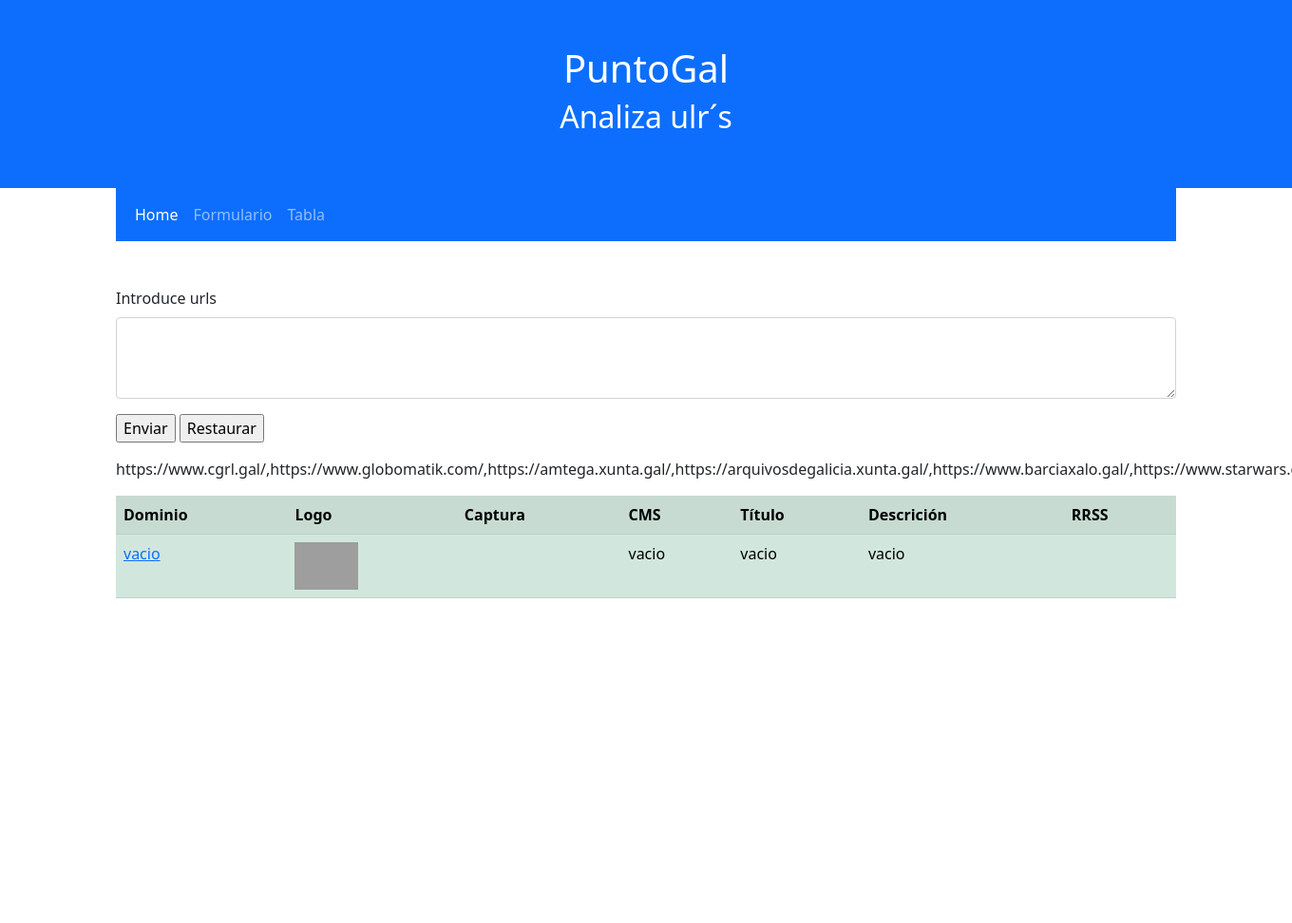
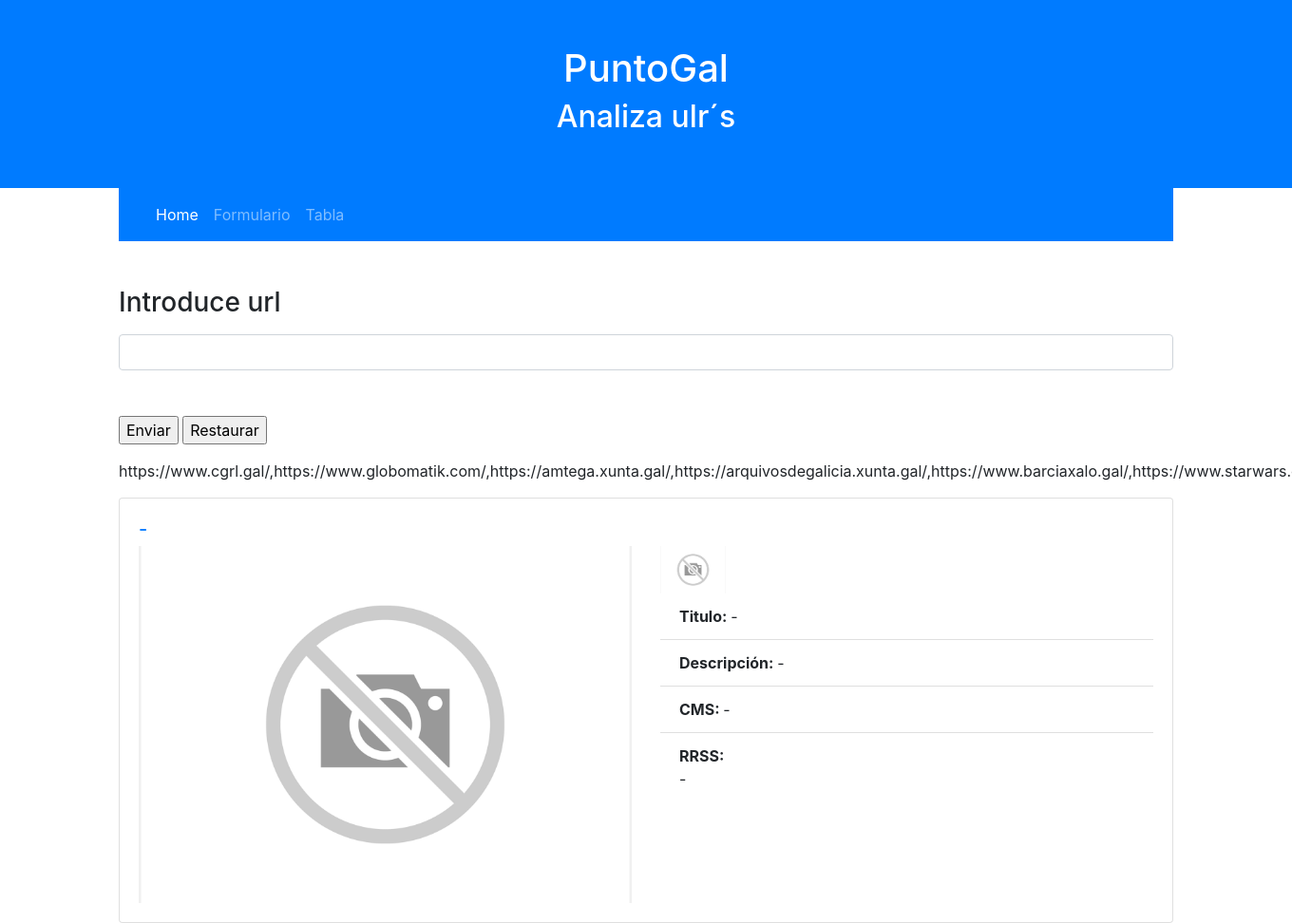
Before and after one commit to danizd/dominios, a Django app: page / in a window 1360 px wide; the page is wider, and only the part inside the window is pictured. Shown: that part at 95% size. Before the commit the page ends 630 px from the top of that part, so only its background shows below. Run offline with Django 3.2, Linux system fonts and the light colour scheme; some libraries are stand-ins or nearby versions; grey boxes are pictures that could not be loaded.

Commit message:
Incluida captura de web e headers

```diff
--- a/aplicacion/templates/aplicacion/formulario.html
+++ b/aplicacion/templates/aplicacion/formulario.html
@@ -1,15 +1,24 @@
-<!DOCTYPE html>
-<html lang="en">
 <head>
-  <title>Puntogal | Formulario</title>
   <meta charset="utf-8">
-  <meta name="viewport" content="width=device-width, initial-scale=1">
-  <link href="https://cdn.jsdelivr.net/npm/bootstrap@5.1.3/dist/css/bootstrap.min.css" rel="stylesheet">
-  <script src="https://cdn.jsdelivr.net/npm/bootstrap@5.1.3/dist/js/bootstrap.bundle.min.js"></script>
+  <meta name="viewport" content="width=device-width, initial-scale=1, shrink-to-fit=no">
+  <meta name="description" content="">
+  <meta name="author" content="">
+  <link rel="icon" href="favicon.ico">
+
+  <title> Puntogal | Dani Versión </title>
+
+    {# Cargamos la librería #}
+  {% load bootstrap4 %}
+
+  {# CSS Bootstrap #}
+  {% bootstrap_css %}
+
+
 </head>
 <body>
+{% block content %}
 
-<body>
+
 <div class="container-fluid p-5 bg-primary text-white text-center">
   <h1>PuntoGal</h1>
   <h2>Analiza ulr´s </h2>
@@ -33,7 +42,7 @@
       </div>
     </div>
   </nav>
-      <div class="row  mt-5">
+  <div class="mt-5">
     <form method="POST" class="post-form">
       {% csrf_token %}
 
@@ -43,9 +52,9 @@
       {{ form.non_field_errors }}
 
 
-          <div class="mb-3">
-            <label for="exampleFormControlTextarea1" class="form-label">Introduce urls</label>
-            <textarea name="text" class="form-control" id="exampleFormControlTextarea1" rows="3"></textarea>
+      <div class="mb-5 mt-5">
+        <label for="exampleFormControlTextarea1" class="form-label"><h3>Introduce url</h3></label>
+        <input name="text" class="form-control" id="exampleFormControlTextarea1" ></input>
       </div>
       <p>
         <input type="submit" value="Enviar">
@@ -53,43 +62,54 @@
       </p>
     </form>
 
-        <p>https://www.cgrl.gal/,https://www.globomatik.com/,https://amtega.xunta.gal/,https://arquivosdegalicia.xunta.gal/,https://www.barciaxalo.gal/,https://www.starwars.com/   </p>
+    <p>
+      https://www.cgrl.gal/,https://www.globomatik.com/,https://amtega.xunta.gal/,https://arquivosdegalicia.xunta.gal/,https://www.barciaxalo.gal/,https://www.starwars.com/
+    </p>
   </div>
 
 
 
   {{ form.text}}
 
-      <table class="table table-success table-striped">
-        <tr>
-          <th scope="col">Dominio</th>
-          <th scope="col">Logo</th>
-          <th scope="col">Captura</th>
-          <th scope="col">CMS</th>
-          <th scope="col">Título</th>
-          <th scope="col">Descrición</th>
-          <th scope="col">RRSS</th>
-        </tr>
+
   {% for key, post in thislist.items %}
-        <tr>
-            <td><a target="_blank" href=" {{ post.dominio }}" > {{ post.dominio }}</a></td>
-            <td><img src="{{ post.logo }}"  height="50" alt="me"></td>
-            <td><img src="{{ post.captura }}" ></td>
-            <td>{{ post.cms }}</td>
-            <td>{{ post.titulo }}</td>
-            <td>{{ post.descripcion }}</td>
-            <td>
-              {% for po in post.rrss  %}
-                {{ po }}
+  <div class="card">
+    <div class="card-body">
+      <h5 class="card-title"><a target="_blank" href="http://{{ post.dominio }}"> {{ post.dominio }}</a></h5>
+      <h6 class="card-subtitle mb-2 text-muted"></h6>
+      <div class="row">
+        <div class="col-sm-6">
+          <img class="captura" src="http://{{ request.get_host }}{{ post.captura }}" width="100%" alt="me">
+        </div>
+        <div class="col-sm-6">
+          <img class="logo" src="{{ post.logo }}" height="50" alt="me">
+          <ul class="list-group list-group-flush">
+            <li class="list-group-item"><strong>Titulo: </strong> {{ post.titulo }}</li>
+            <li class="list-group-item"><strong>Descripción: </strong> {{ post.descripcion }}</li>
+            <li class="list-group-item"><strong>CMS: </strong> {{ post.cms }}</li>
+            <li class="list-group-item"><strong>RRSS: </strong>
+              {% for po in post.rrss %}
+                 <p>{{ po }}</p>
               {% endfor %}
-            </td>
-        </tr>
+            </li>
+            {% for key, value in post.infoserver.items %}
+            <li class="list-group-item"><strong>{{ key }}: </strong> {{ value }}</li>
             {% endfor %}
-    </table>
+          </ul>
+      </div>
+    </div>
+  </div>
+  {% endfor %}
 
 
 
 </div>
 
+{% endblock %}
+
+
+{# JS y jQuery Bootstrap #}
+{% bootstrap_javascript jquery='full' %}
+
 </body>
 </html>
--- a/aplicacion/views.py
+++ b/aplicacion/views.py
@@ -6,6 +6,8 @@ from urllib.request import urlopen
 import requests
 from inspect import getmembers
 from pprint import pprint
+import pyautogui
+from django.conf import settings
 
 
 # Create your views here.
@@ -48,13 +50,14 @@ def post_list(request):
 
 def formulario(request):
     form = PostForm(request.POST or None)
-    dominio_limpio = 'vacio'
-    logo = 'vacio'
-    cms1 = 'vacio'
-    titulo1 = 'vacio'
-    descripcion1 = 'vacio'
-    captura = ''
-    rrss = ''
+    dominio_limpio = '-'
+    logo =  '/media/default-image.png'
+    cms1 = '-'
+    titulo1 = '-'
+    descripcion1 = '-'
+    captura =  '/media/default-image.png'
+    rrss = '-'
+    infoserver = ''
     if form.is_valid():
         form.errors
         dominio = form.cleaned_data.get('text')
@@ -65,18 +68,20 @@ def formulario(request):
         descripcion1 = getdescripcion(dominio)
         captura = get_thumbnail_url(dominio)
         rrss = get_rrss(dominio)
-
+        rrss = get_rrss(dominio)
+        infoserver =   get_infoserver(dominio)
     else:
         text = 'noooooo'
     thislist = {}
     thislist['dominio1'] = {
     'dominio' : dominio_limpio,
-    'logo' : logo ,
+    'logo' : logo,
     'cms' : cms1 ,
     'titulo' : titulo1 ,
     'descripcion' : descripcion1,
-    'rrss' : captura ,
+    'captura' : captura,
     'rrss' : rrss ,
+    'infoserver' : infoserver ,
     }
     return render(request, 'aplicacion/formulario.html', {'thislist': thislist})
 
@@ -112,7 +117,7 @@ def getcms(dominio):
 
     if drLcheck.status_code == 403 and "In order to run update.php" in drLcheck.text and "404" not in drLcheck.text:
         cms = 'Drupal 8'
-    elif drLcheck.status_code == 403 and "Access denied. You are not authorized to access this page" in drLcheck.text and "404" not in drLcheck.text:
+    elif drLcheck.status_code == 403 and "Access denied. You are not authorized to access this page" in drLcheck.text:
         cms = 'Drupal 7'
 
     mgRcheck = requests.get(dominio + '/RELEASE_NOTES.txt')
@@ -144,8 +149,16 @@ def getdescripcion(dominio):
     return descripcion
 
 def get_thumbnail_url(dominio):
-    thumbnail = 'https://amtega.xunta.gal//sites/w_amtega/themes/amtega/images/logo.svg'
-    return thumbnail
+    from slugify import slugify
+    from html2image import Html2Image
+
+    source = requests.get(dominio).text
+    html = BeautifulSoup(source, features="html.parser")
+    hti = Html2Image(output_path='media')
+    fileName = slugify(dominio).replace("-html","").replace("www-","").replace("https-","")
+    output = hti.screenshot(url=str(dominio),save_as=f"{fileName}.png")
+    url_image = '/media/'+fileName+'.png'
+    return url_image
 
 def get_rrss(dominio):
     rrss = []
@@ -161,3 +174,14 @@ def get_rrss(dominio):
         if 'instagram.com' in link['href']:
             rrss.append(link['href'])
     return rrss
+
+
+def get_infoserver(dominio):
+    infoserver = {}
+
+    headers = requests.get(dominio).headers
+    # Headers is a dict so we can use items() function to get it as Key, Value.
+    for key, value in headers.items():
+        infoserver[key] = value
+
+    return infoserver
--- a/puntogal/urls.py
+++ b/puntogal/urls.py
@@ -15,9 +15,13 @@ Including another URLconf
 """
 from django.contrib import admin
 from django.urls import path, include
-
+from django.conf import settings
 urlpatterns = [
     path('admin/', admin.site.urls),
     path('', include('aplicacion.urls')),
 
 ]
+
+if settings.DEBUG:
+    from django.conf.urls.static import static
+    urlpatterns += static(settings.MEDIA_URL, document_root=settings.MEDIA_ROOT)
```
Also changed, not shown: notas.txt (+9 -2 lines), puntogal/settings.py (+6 -1 lines), media/arquivosdegalicia-xunta-gal.png (added), media/asociacion-gal.png (added), media/barciaxalo-gal.png (added), media/default-image.png (added), media/elcorreogallego-es.png (added), media/github-com.png (added), media/google-es.png (added), media/lavozdegalicia-es.png (added), media/pornhub-com.png (added), media/sixtema-es.png (added), media/starwars-com.png (added), media/yonkis-com.png (added), 1 more files, 1 other file. Lines whose indentation alone changed are shown as unchanged.
